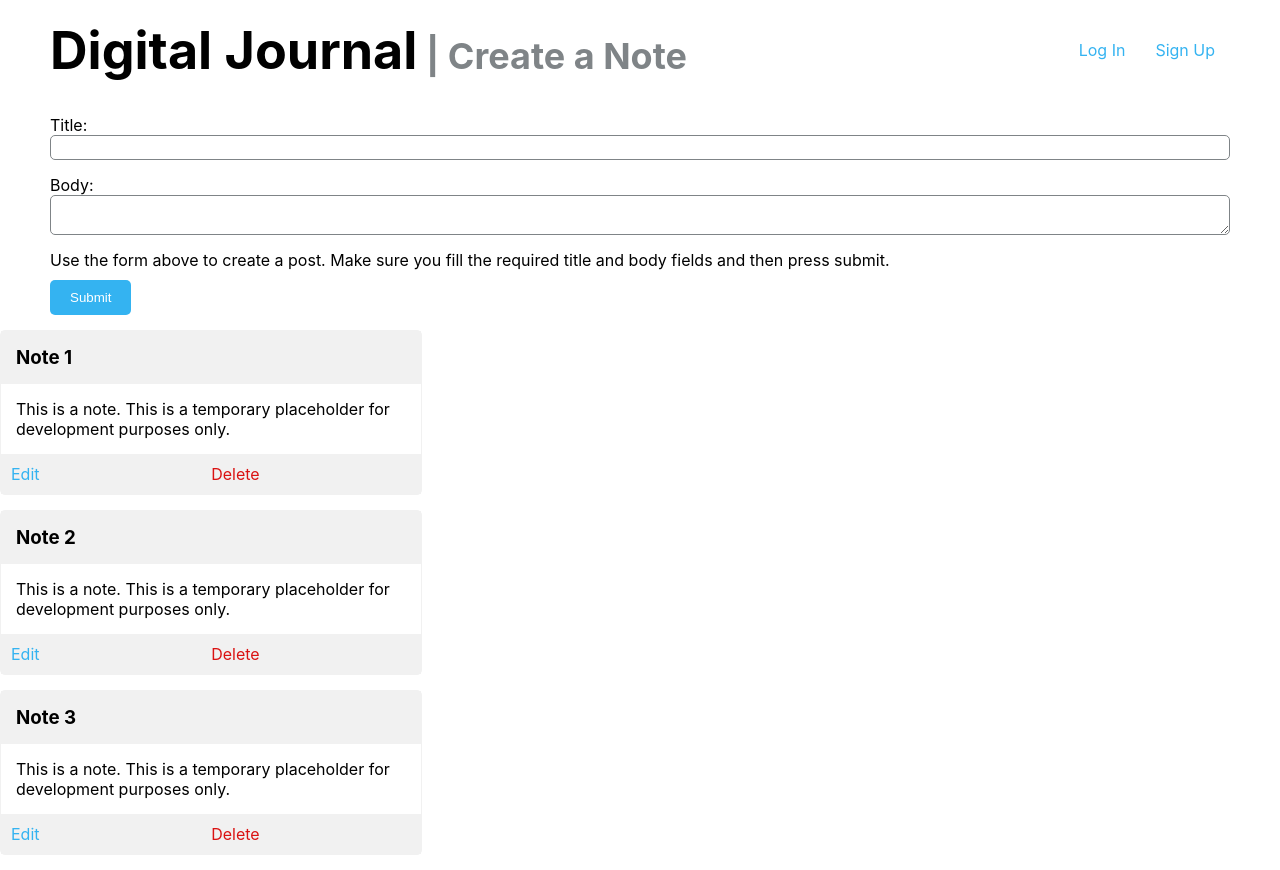
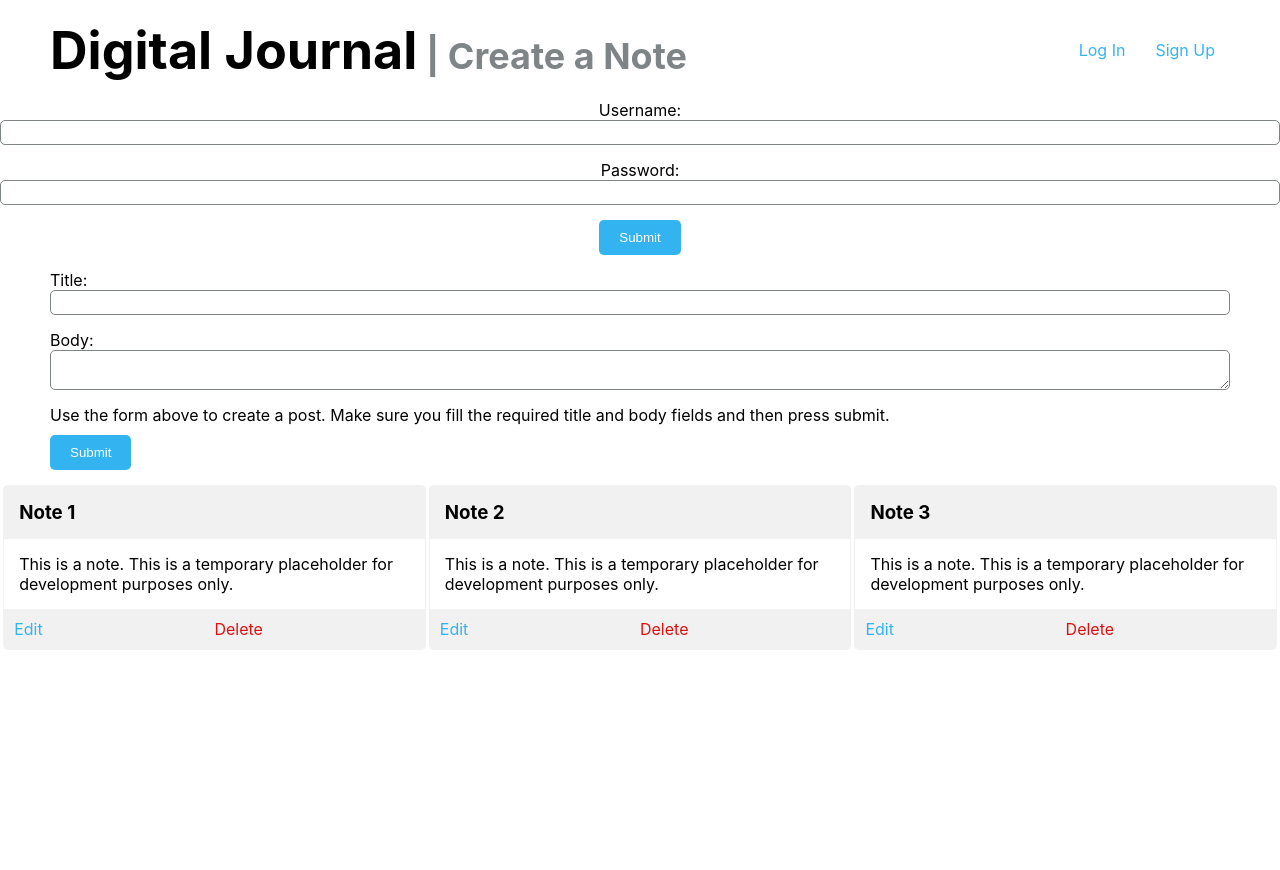
Before and after one commit to vinccodes/chingu-voyages, a React (Create React App) app in the folder solo-projects/tier3/journal-app/: page / in a window 1280 px wide. After the commit the page ends 800 px from the top, so only its background shows below. Built offline with nearby package versions, Linux system fonts and the light colour scheme.

Commit message:
Added onChange handlers to AddNoteForm, added LoginForm to App.js

```diff
--- a/solo-projects/tier3/journal-app/src/App.js
+++ b/solo-projects/tier3/journal-app/src/App.js
@@ -1,3 +1,4 @@
+import React from 'react'
 import logo from './logo.svg';
 import './App.css';
 import './styles.css';
@@ -6,6 +7,37 @@ import {Navbar, AddNoteForm, Note} from './components'
 
 function App() {
 
+  const [username, setUsername] = React.useState("")
+  const [password, setPassword] = React.useState("")
+
+
+  const handleLoginChange = (event)=>{
+    if (event.target.username === "username") {
+      setUsername(event.target.value)
+    }
+    else if (event.target.password === "password") {
+      setPassword(event.target.value)
+    }
+  }
+
+  console.log('username', username)
+  console.log('password', password)
+
+  // Login handler
+  const handleLogin = (event)=>{
+
+    event.preventDefault()
+    // get the username and password from the form
+    const username = event.target.username.value
+    const password = event.target.password.value
+
+    console.log('handleLogin username:', username)
+    console.log('handleLogin password:', password)
+  }
+
+
+
+  // Map all Note objects retrieved from the server to JSX Note elements
   const allNotes = data.map(note =>{
     return(
       <Note
@@ -20,8 +52,31 @@ function App() {
       <header>
         <Navbar logo="Digital Journal" subtitle=" | Create a Note"/>
       </header>
+
+      <div className="container__login">
+        <form className="login__form" method="POST" onSubmit={handleLogin}>
+          <div className="form__group">
+            <label className="form__label" htmlFor="username">Username:</label>
+            <input className="form__field"
+              type="text"
+              name="username"
+              value={username}
+              onChange={handleLoginChange}></input>
+          </div>
+          <div className="form__group">
+            <label className="form__label" htmlFor="password">Password:</label>
+            <input className="form__field"
+              type="password"
+              name="password"
+              value={password}
+              onChange={handleLoginChange}></input>
+          </div>
+          <button className="form__btn btn__submit" type="submit">Submit</button>
+        </form>
+      </div>
+
       <AddNoteForm/>
-      <div class="container__notes">
+      <div className="container__notes">
         {allNotes}
       </div>
     </div>
--- a/solo-projects/tier3/journal-app/src/components/AddNoteForm.js
+++ b/solo-projects/tier3/journal-app/src/components/AddNoteForm.js
@@ -1,16 +1,52 @@
 import React from 'react'
+import noteService from '../services/noteService'
+
 
 const AddNoteForm = (props) =>{
+    const [title, setTitle] = React.useState('')
+    const [body, setBody] = React.useState('')
+
+    // event handlers for onChange for FormFields
+    const handleFormInput = (event) => {
+        // check if event element is title or body
+        if (event.target.name === "title") {
+            setTitle(event.target.value)
+        }
+        else if (event.target.name === "body"){
+            setBody(event.target.value)
+        }
+    }
+
+    // send note to server
+    const submitNote = (event) =>{
+        event.preventDefault()
+        // get the title and body values from the form
+        const title =  event.target.title.value
+        const body = event.target.body.value
+
+        // send POST request to server
+
+    }
+
+    console.log('title: ', title)
+    console.log('body: ',body)
     return(
         <div className="addNoteForm__container">
-            <form className="addNoteForm">
+            <form className="addNoteForm" method="POST" onSubmit={submitNote}>
                 <div className="form__group">
                     <label className="form__label" htmlFor="title">Title:</label>
-                    <input className="form__field" name="title" type="text"></input>
+                    <input className="form__field"
+                        name="title"
+                        type="text"
+                        onChange={handleFormInput}
+                        value={title}></input>
                 </div>
                 <div className="form__group">
                     <label className="form__label" htmlFor="body">Body:</label>
-                    <textarea className="form__field"name="body"></textarea>
+                    <textarea className="form__field"
+                    name="body"
+                    onChange={handleFormInput}
+                    value={body}></textarea>
                 </div>
                 <p className="addNoteForm__description">Use the form above to create a post. Make sure you fill the required title and body fields and then press submit.</p>
                 <button className="form__btn btn__submit" type="submit">Submit</button>
--- a/solo-projects/tier3/journal-app/src/styles.css
+++ b/solo-projects/tier3/journal-app/src/styles.css
@@ -109,7 +109,11 @@ nav {
 /* Notes Section */
 
 .container__notes {
-
+    overflow-y: scroll;
+    margin: 0 auto;
+    width: 100%;
+    display: flex;
+    justify-content: space-evenly;
 }
 
 .note__item {
```
